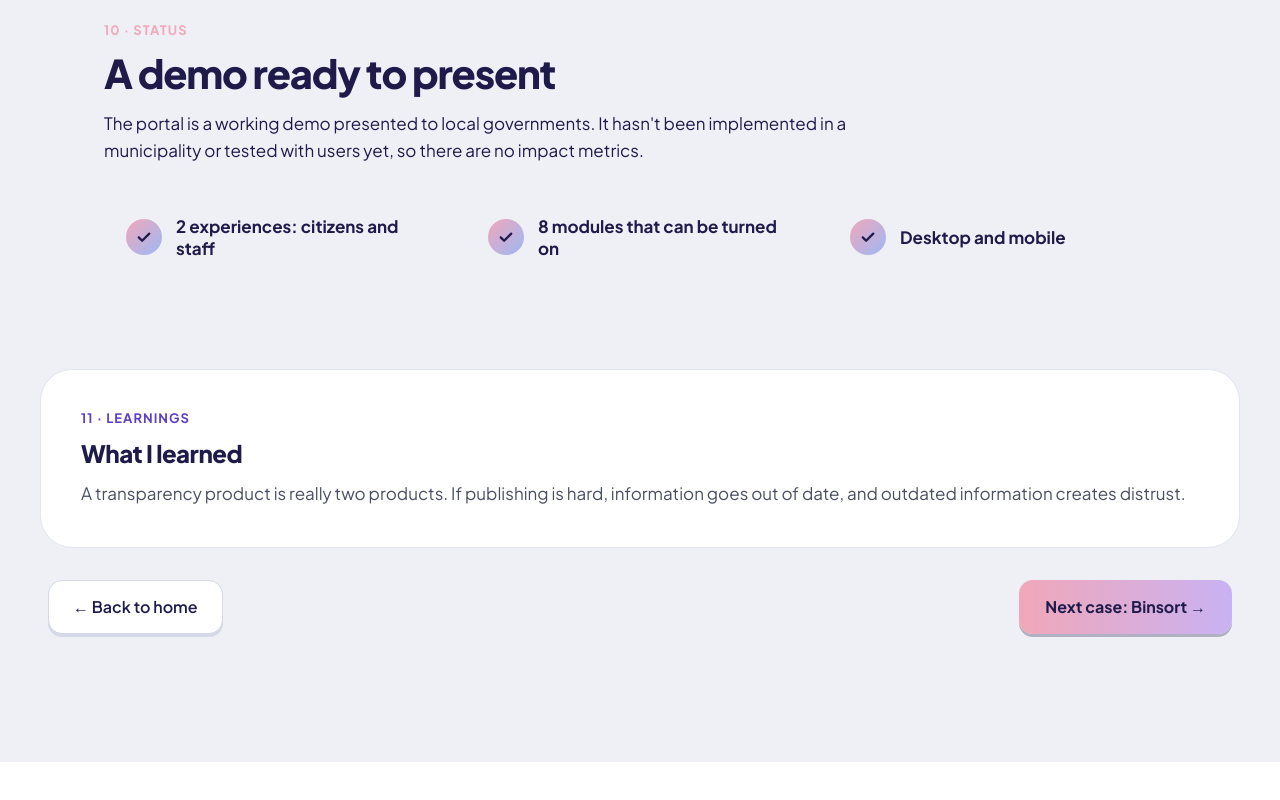
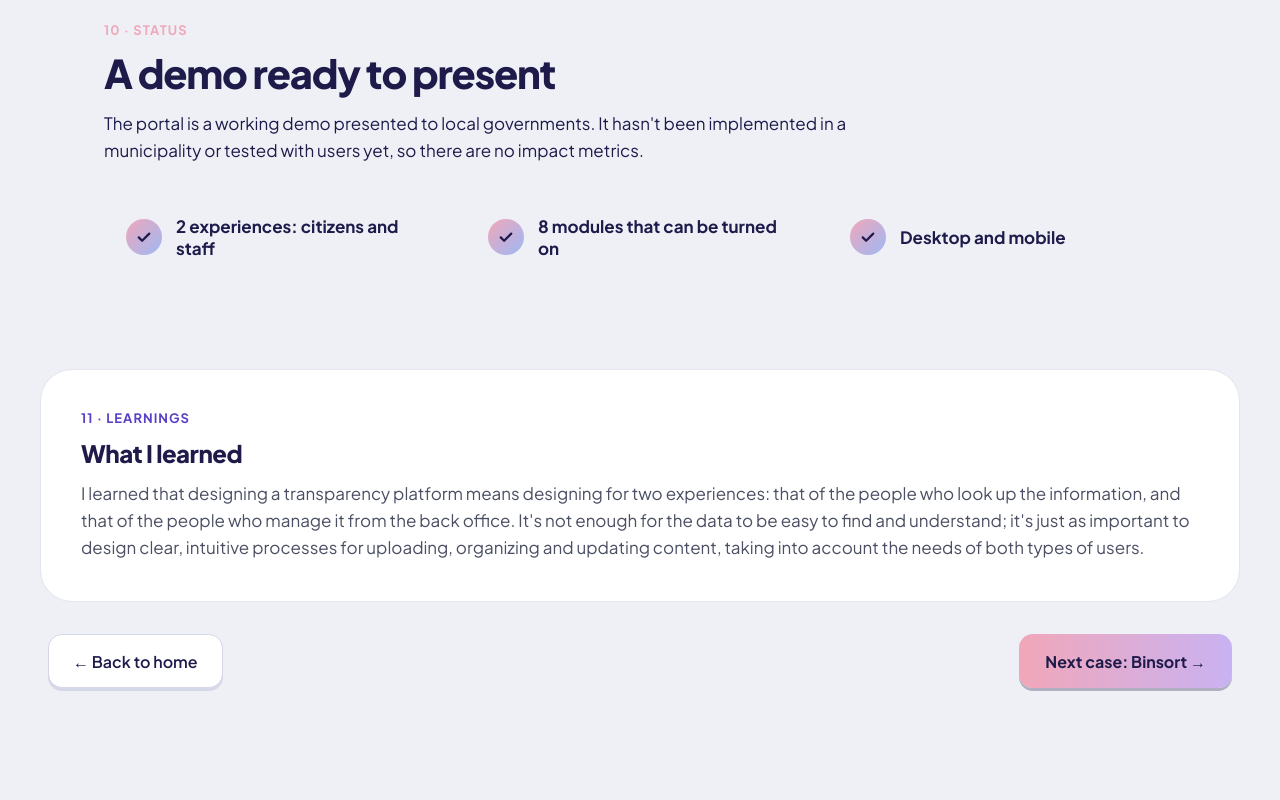
Before and after one commit to Domi2705/portfolio-domi, a plain HTML site: page portal-transparencia.html in a window 1280 px wide. Shown: the part 10904-11704 px from the top of the page. Before the commit the page ends 11666 px from the top, so only its background shows below. Drawn offline with Linux system fonts and the light colour scheme.

Commit message:
Update portal-transparencia.html

```diff
--- a/portal-transparencia.html
+++ b/portal-transparencia.html
@@ -829,7 +829,7 @@ var COPY = {
     wins: ["2 experiences: citizens and staff", "8 modules that can be turned on", "Desktop and mobile"],
     demo: "See the demo",
     learn: [
-      { eyebrow: "11 · Learnings", title: "What I learned", text: "A transparency product is really two products. If publishing is hard, information goes out of date, and outdated information creates distrust." },
+      { eyebrow: "11 · Learnings", title: "What I learned", text: "I learned that designing a transparency platform means designing for two experiences: that of the people who look up the information, and that of the people who manage it from the back office. It's not enough for the data to be easy to find and understand; it's just as important to design clear, intuitive processes for uploading, organizing and updating content, taking into account the needs of both types of users." },
       { eyebrow: "12 · Next steps", title: "What I'd do next", text: "Validate the proto-personas with municipal staff and residents, test key tasks such as finding a tender or publishing a budget, and measure how long it takes for a document to go online." },
       { eyebrow: "13 · Looking back", title: "What I'd change", text: "Replace placeholder texts and generic photos with real content, and darken the light end of the title gradient: the sky blue drops to 2.4:1 against the background, below the 3:1 that large text needs." }
     ],
```
